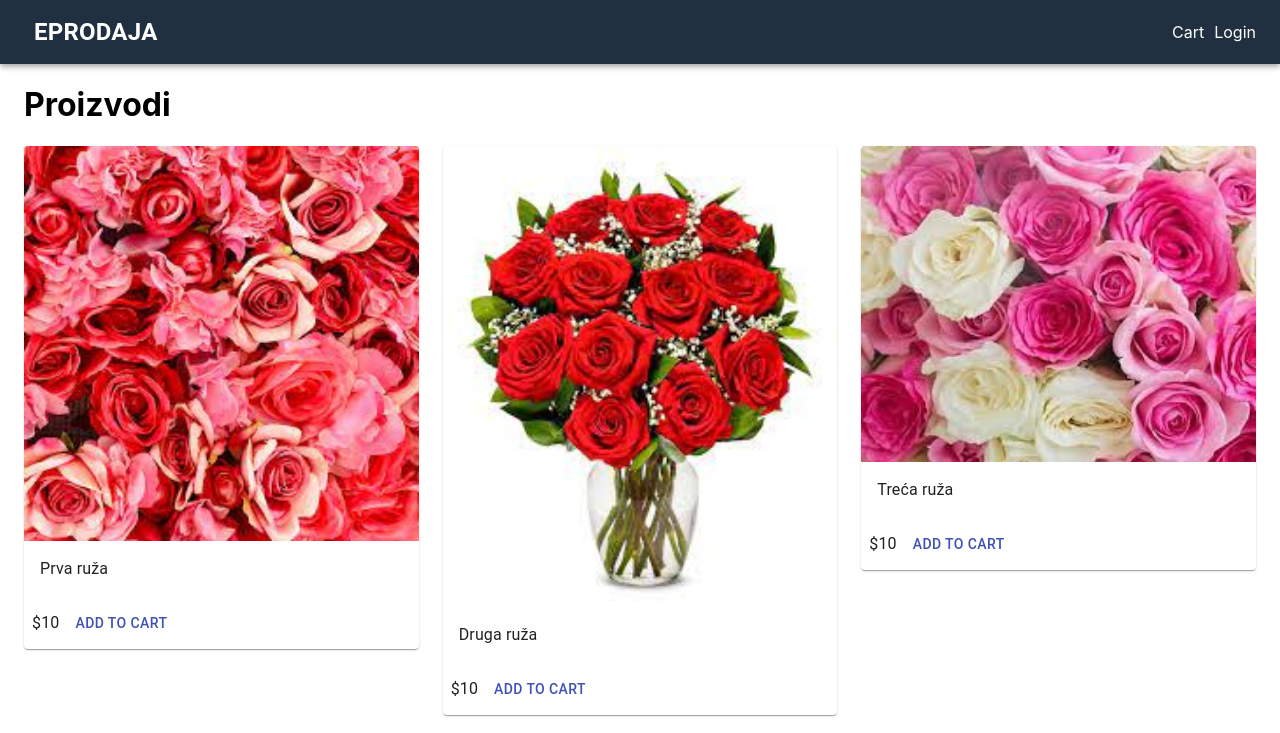
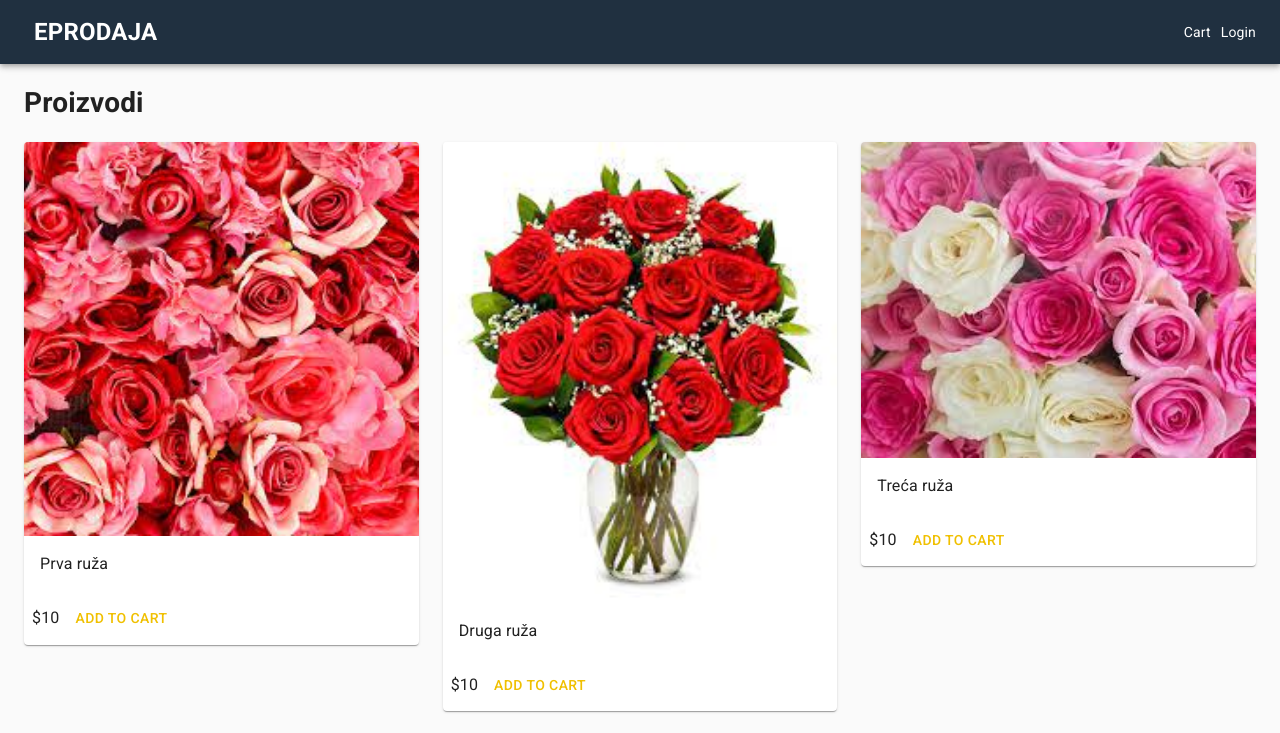
Before and after one commit to Slavisa-from-Bosnia/eprodaja, a Next.js app: page / in a window 1280 px wide. Shown: the top 733 px of the page. Built offline with nearby package versions, Linux system fonts and the light colour scheme.

Commit message:
8-th commit

```diff
--- a/components/Layout.js
+++ b/components/Layout.js
@@ -1,16 +1,45 @@
-import React from 'react'
+import React, { useContext } from 'react'
 import Head from 'next/head'
-import { AppBar, Container, Link, Toolbar, Typography } from '@material-ui/core'
+import { AppBar, Container, Link, Toolbar, Typography, createMuiTheme, createTheme, ThemeProvider, CssBaseline  } from '@material-ui/core'
 import useStyles from '../utils/styles'
 import NextLink from 'next/link'
+import { Store } from '../utils/Store'
 
-export default function Layout({title, children}) {
+export default function Layout({title, children, description}) {
+    const {state, dispatch} = useContext(Store);
+    const {darkMode} = state;
+    const theme = createTheme({
+        typography: {
+            h1: {
+                fontSize: '1.6rem',
+                fontWeight:400,
+                margin: '1rem 0',
+            },
+            h2: {
+                fontSize: '1.4rem',
+                fontWeight: 400,
+                margin: '1rem 0',
+            }
+        },
+        palette: {
+            type: darkMode ? 'dark' : 'light',
+            primary: {
+                main: '#f0c000'
+            },
+            secondary: {
+                main: '#208080'
+            }
+        }
+    });
     const classes = useStyles();
     return (
         <div>
             <Head >
                 <title>{title?  `${title} - Next Eprodaja` :'Next Eprodaja' } </title>
+                {description && <meta name="description" content={description}></meta>}
             </Head>
+            <ThemeProvider theme={theme}>
+                <CssBaseline/>
                 <AppBar position='static' className = {classes.navbar}>
                     <Toolbar>
                         <NextLink href="/" passHref>
@@ -39,6 +68,8 @@ export default function Layout({title, children}) {
                         Sva prava zadržana!
                     </Typography>
                 </footer>
+            </ThemeProvider>
+
         </div>
     )
 }
--- a/pages/_app.js
+++ b/pages/_app.js
@@ -1,5 +1,6 @@
 import '../styles/globals.css'
 import { useEffect } from 'react';
+import { StoreProvider } from '../utils/Store';
 
 function MyApp({ Component, pageProps }) {
   useEffect(()=>{
@@ -8,7 +9,11 @@ function MyApp({ Component, pageProps }) {
       jssStyles.parentElement.removeChild(jssStyles);
     }
   }, []);
-  return <Component {...pageProps} />
-};
+  return (
+    <StoreProvider>
+      <Component {...pageProps} />
+    </StoreProvider>
+  )
+}
 
 export default MyApp;
--- a/pages/_document.js
+++ b/pages/_document.js
@@ -6,7 +6,9 @@ export default class MyDocument extends Document {
     render() {
         return (
             <Html lang="en">
-                <Head/>
+                <Head>
+                    <link rel="stylesheet" href="https://fonts.googleapis.com/css?family=Roboto:300,400,500,700&display=swap"/>
+                </Head>
                 <body>
                     <Main/>
                     <NextScript/>
--- /dev/null
+++ b/utils/Store.js
@@ -0,0 +1,22 @@
+import { createContext, useReducer } from "react";
+
+export const Store = createContext();
+const initalState = {
+    darkMode: false
+}
+function reducer(state, action) {
+    switch (action.type) {
+        case 'DARK_MODE_ON':
+            return { ...state, darkMode: true};
+        case 'DARK_MODE_OFF':
+            return { ...state, darkMOde: false};
+        default:
+            return state;
+    }
+}
+
+export function StoreProvider(props) {
+    const [state, dispatch] = useReducer(reducer, initalState);
+    const value = {state, dispatch};
+    return <Store.Provider value={value}>{props.children}</Store.Provider>
+}
--- a/utils/styles.js
+++ b/utils/styles.js
@@ -23,6 +23,7 @@ const useStyles = makeStyles({
     },
 
     footer: {
+        marginTop: 10,
         textAling: 'center'
     },
 
```
Also changed, not shown: pages/product/[slug].js (+20 -8 lines). Lines whose indentation alone changed are shown as unchanged.
